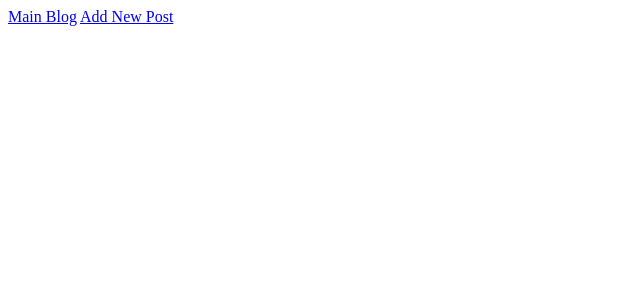
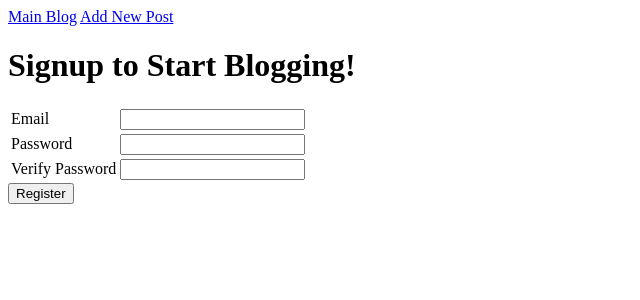
Before and after one commit to BobbyTheUnspeakable/blogz, a Flask app: template templates/signup.html in a window 1280 px wide. Shown: the top 300 px of the page, without its empty margins (0-640 px from the left). Run offline with Flask 2, Linux system fonts and the light colour scheme; the template is opened without the code that fills it, so the values that code supplies are empty.

Commit message:
Built signup.html

```diff
--- a/templates/signup.html
+++ b/templates/signup.html
@@ -1,5 +1,28 @@
 {% extends "base.html" %}
 
 {% block content %}
-
+<h1>Signup to Start Blogging!</h1>
+<form action="/signup" method="post">
+    <table>
+        <tr>
+            <td><label for="email">Email</label></td>
+            <td>
+                <input name="email" type="email" value="{{ email }}">
+            </td>
+        </tr>
+        <tr>
+            <td><label for="password">Password</label></td>
+            <td>
+                <input name="password" type="password">
+            </td>
+        </tr>
+        <tr>
+            <td><label for="verify">Verify Password</label></td>
+            <td>
+                <input name="verify" type="password">
+            </td>
+        </tr>
+    </table>
+    <input type="submit" value="Register">
+</form>
 {% endblock %}
```
